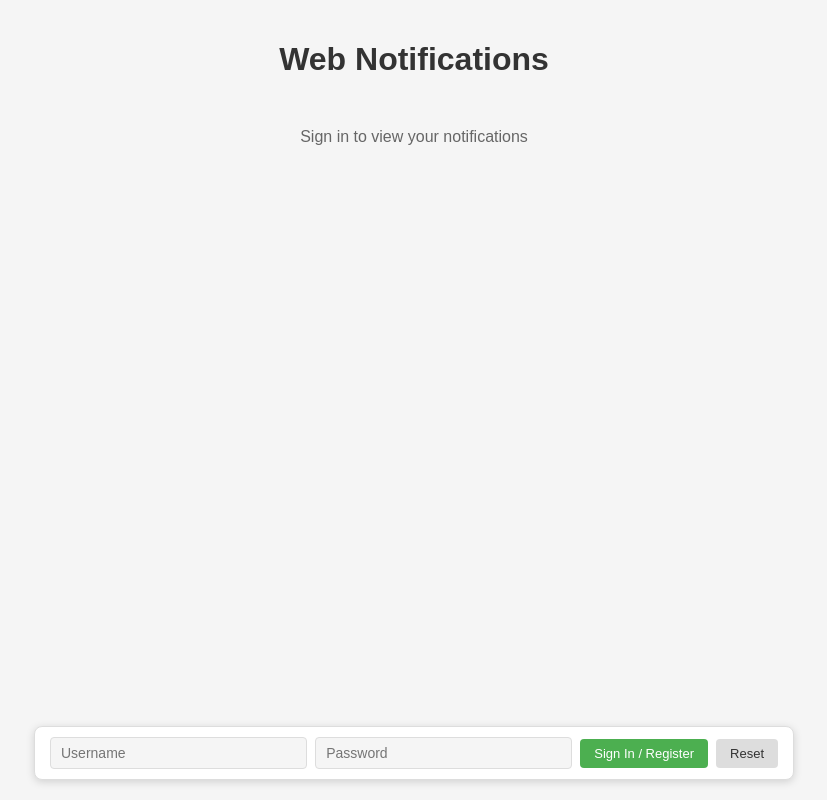
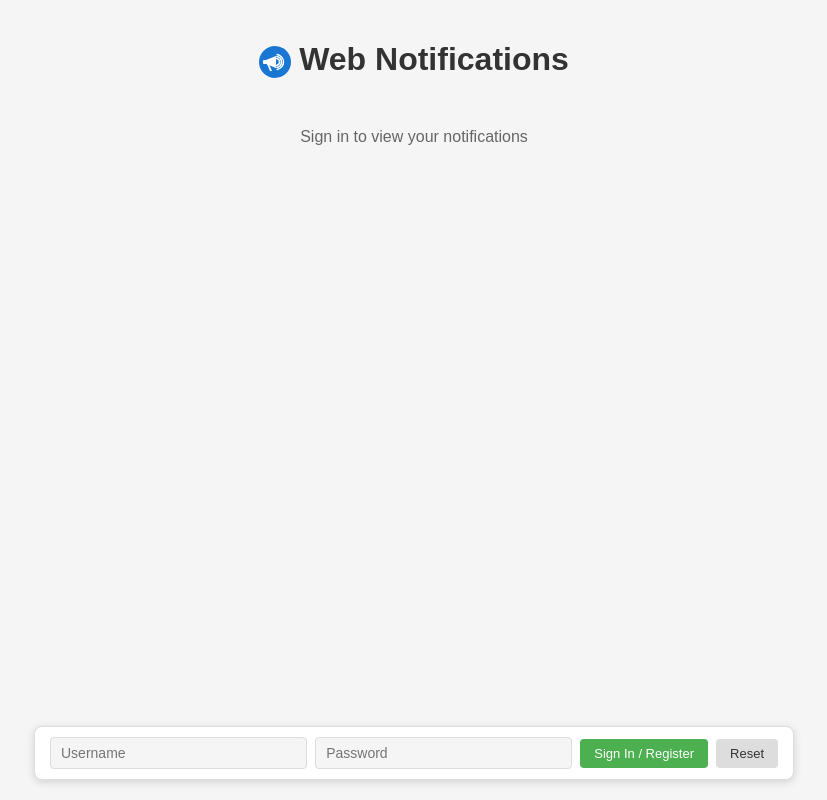
Before and after one commit to daGnutt/WebNotifications, a website: page public/index.html in a window 1280 px wide. Shown: the whole page, without its empty margins (226-1053 px from the left). Drawn offline with Linux system fonts and the light colour scheme.

Commit message:
Add bullhorn favicon icon before h1 title text
Co-authored-by: Copilot <223556219+Copilot@users.noreply.github.com>

```diff
--- a/public/index.html
+++ b/public/index.html
@@ -370,7 +370,7 @@
 <body>
     <div class="notification-indicator" id="notification-indicator"></div>
 
-    <h1>Web Notifications</h1>
+    <h1><img src="/favicon.svg" width="32" height="32" style="vertical-align:middle;margin-right:8px;">Web Notifications</h1>
     <div id="notifications-container"></div>
 
     <!-- User bar -->
```
